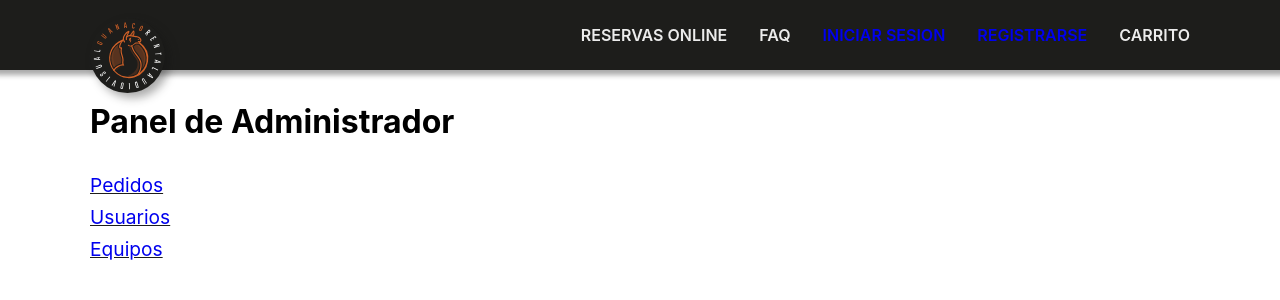
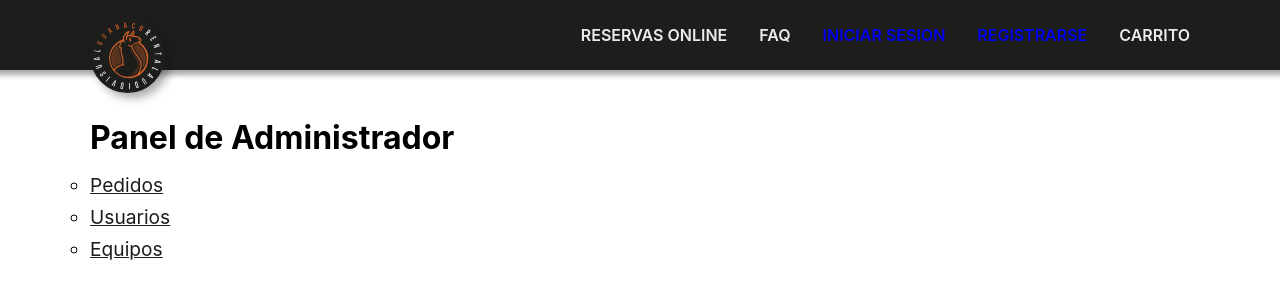
Before and after one commit to Facupelli/guanaco-rental, a Next.js app in the folder guanaco-rental/: page /admin in a window 1280 px wide. Shown: the top 300 px of the page. Built offline with nearby package versions, Linux system fonts and the light colour scheme; no server answers.

Commit message:
adminPanel styles

```diff
--- a/guanaco-rental/pages/admin/index.js
+++ b/guanaco-rental/pages/admin/index.js
@@ -17,13 +17,19 @@ export default function AdminPage() {
         <nav>
           <ul>
             <li>
-              <Link href="/admin/orders">Pedidos</Link>
+              <Link href="/admin/orders">
+                <a className={s.link}>Pedidos</a>
+              </Link>
             </li>
             <li>
-              <Link href="/admin/users">Usuarios</Link>
+              <Link href="/admin/users">
+                <a className={s.link}>Usuarios</a>
+              </Link>
             </li>
             <li>
-              <Link href="/admin/equipment">Equipos</Link>
+              <Link href="/admin/equipment">
+                <a className={s.link}>Equipos</a>
+              </Link>
             </li>
           </ul>
         </nav>
--- a/guanaco-rental/styles/AdminPage.module.scss
+++ b/guanaco-rental/styles/AdminPage.module.scss
@@ -1,17 +1,22 @@
 @import "../styles/app.scss";
 
 .main {
-  margin-top: 2rem;
+  margin-top: 3rem;
   @include app_width;
 
   h1 {
-    margin-bottom: 2rem;
+    margin-bottom: 1rem;
   }
 
   nav {
     font-size: 1.2rem;
 
+    ul {
       li {
+        margin-bottom: 0.5rem;
+        list-style: circle;
+
+        .link {
           margin: 0.5rem 0rem;
           text-decoration: underline;
           color: $m-black;
@@ -19,10 +24,8 @@
           &:hover {
             color: $m-orange;
           }
-
-      &:visited, &:active, &:focus, &:link {
-        color: $m-black;
         }
       }
     }
   }
+}
```
Also changed, not shown: guanaco-rental/components/CompleteProfileModal/CompleteProfileModal.module.scss (+0 -8 lines). Lines whose indentation alone changed are shown as unchanged.
